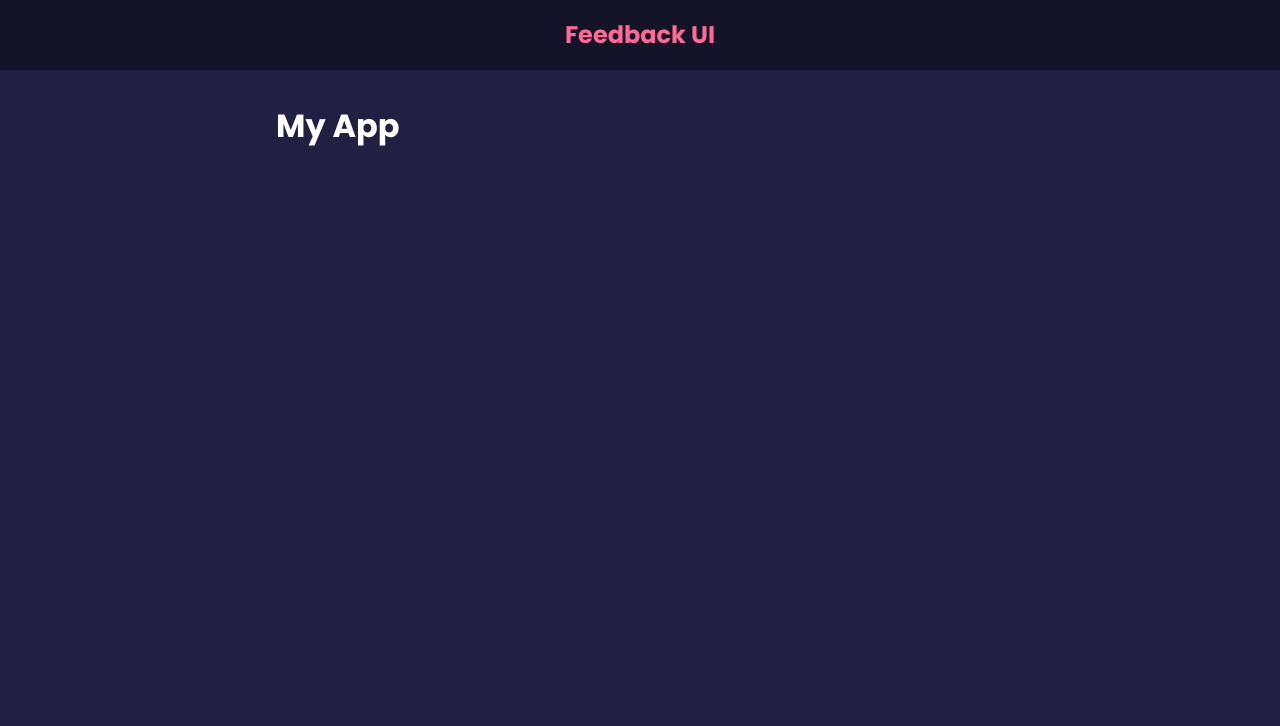
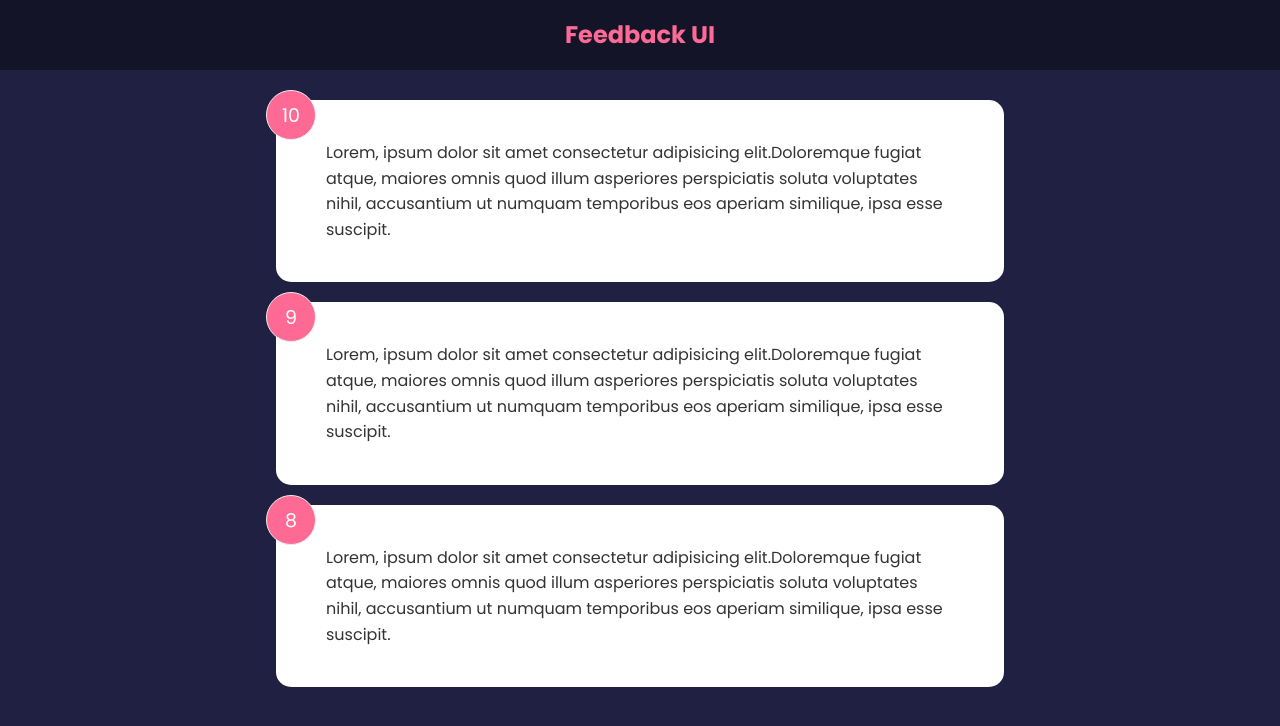
Before and after one commit to jjosephd/feedback-app, a React (Create React App) app: page / in a window 1280 px wide. Shown: the top 726 px of the page. Built offline with nearby package versions, Linux system fonts and the light colour scheme.

Commit message:
new commit

```diff
--- a/src/App.js
+++ b/src/App.js
@@ -1,11 +1,22 @@
 
+import { useState } from "react";
 import Header from "./components/Header";
+import FeedbackList from "./components/FeedbackList";
+import FeedbackData from "./data/feedbackdata"; {/**Pulls data from feedback folder */}
+
+
 function App() {
+{/*App- level state (global) that can be passed down to child components
+
+In this case, feedback is created as state using FeedbackData which has been imported above*/}
+
+    const [feedback, setFeedback] = useState(FeedbackData);
+
     return (
         <>
             <Header />
             <div className="container">
-                <h1>My App</h1>
+                <FeedbackList feedback={feedback} />
             </div>
         </>
     )
--- a/src/components/FeedbackItem.jsx
+++ b/src/components/FeedbackItem.jsx
@@ -1,9 +1,16 @@
 import React from 'react'
 
-function FeedbackItem() {
+{/* */}
+
+function FeedbackItem({item}) {
+    {/* */}
+
+
+
   return (
-    <div>
-
+    <div className="card">
+          <div className="num-display">{item.rating}</div>
+          <div className="text-display">{item.text}</div>
     </div>
   )
 }
--- /dev/null
+++ b/src/components/FeedbackList.jsx
@@ -0,0 +1,27 @@
+import React from 'react'
+import FeedbackItem from './FeedbackItem'
+
+function FeedbackList({ feedback }) {
+
+    {/*If there is no feedback object or feedback object length = 0 return paragraph */}
+
+    if (!feedback || feedback.length === 0) {
+        return <p>No feedback Yet</p>
+    }
+
+
+    return (
+        <div className="feedback-list">
+
+            {/*map through feedback array which is a prop that has already been called. Item iterates thru feedback to give us feedbackitem */}
+
+            {feedback.map((item) => (
+
+                <FeedbackItem key={item.id} item={item} />
+            ))}
+              {/* */}
+      </div>
+  )
+}
+
+export default FeedbackList
--- /dev/null
+++ b/src/data/feedbackdata.js
@@ -0,0 +1,20 @@
+const FeedbackData = [
+
+    {
+        id: 1,
+        rating: 10,
+        text: "Lorem, ipsum dolor sit amet consectetur adipisicing elit.Doloremque fugiat atque, maiores omnis quod illum asperiores perspiciatis soluta voluptates nihil, accusantium ut numquam temporibus eos aperiam similique, ipsa esse suscipit.",
+    },
+    {
+        id: 2,
+        rating: 9,
+        text: "Lorem, ipsum dolor sit amet consectetur adipisicing elit.Doloremque fugiat atque, maiores omnis quod illum asperiores perspiciatis soluta voluptates nihil, accusantium ut numquam temporibus eos aperiam similique, ipsa esse suscipit.",
+    },
+    {
+        id: 3,
+        rating: 8,
+        text: "Lorem, ipsum dolor sit amet consectetur adipisicing elit.Doloremque fugiat atque, maiores omnis quod illum asperiores perspiciatis soluta voluptates nihil, accusantium ut numquam temporibus eos aperiam similique, ipsa esse suscipit.",
+    },
+]
+
+export default FeedbackData
```
Also changed, not shown: src/components/shared/Card.jsx (added).
